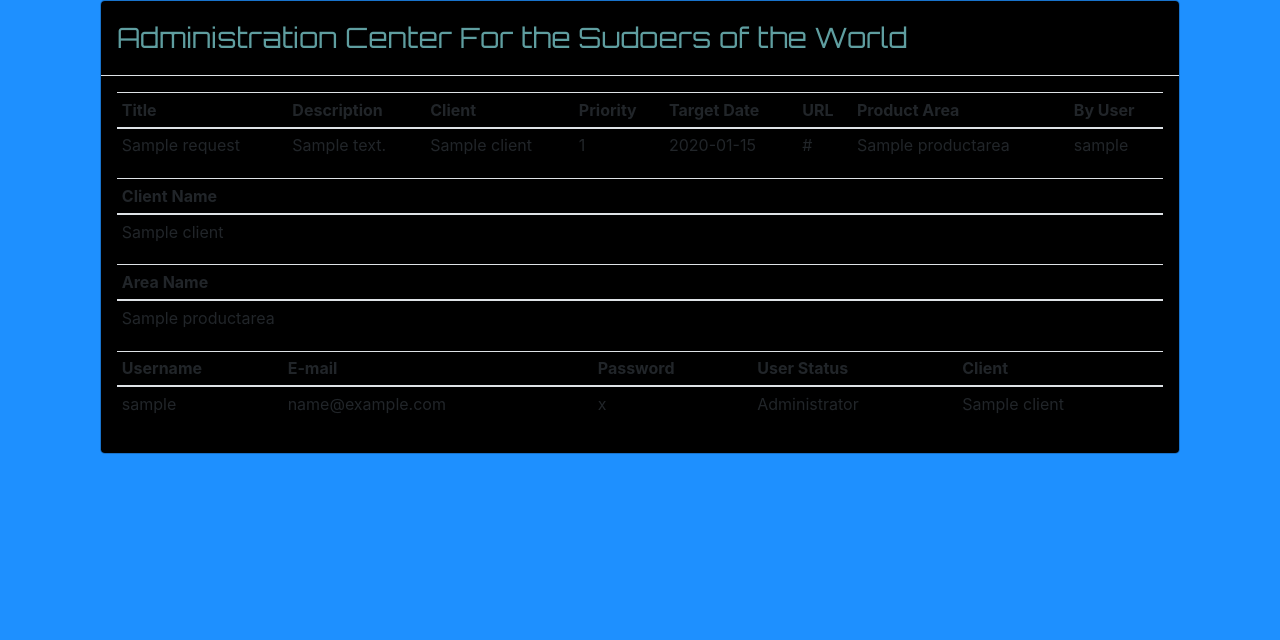
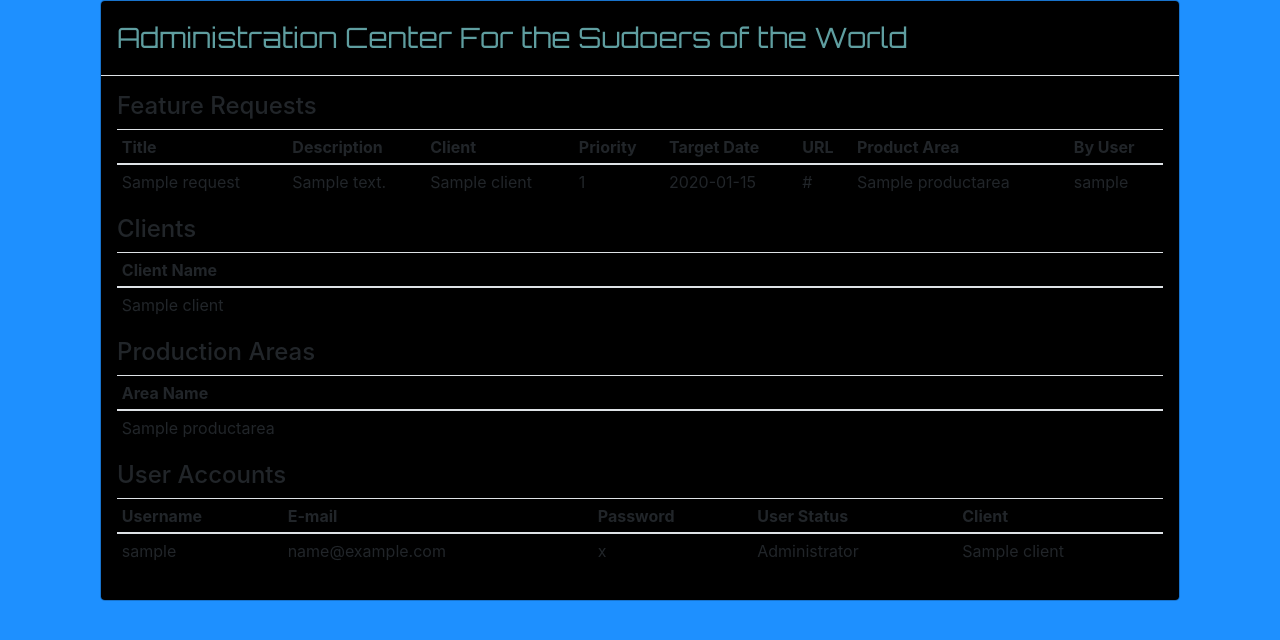
Before and after one commit to dengsauve/IWS_Feature_Request, a Flask app: page /admin in a window 1280 px wide. Shown: the top 640 px of the page. Run offline with Flask 2, Linux system fonts and the light colour scheme; tables that the repository leaves empty hold one stand-in row (values such as "Sample post"); some libraries are stand-ins or nearby versions.

Commit message:
New Stylings and Headers

```diff
--- a/static/style.css
+++ b/static/style.css
@@ -15,8 +15,8 @@
 }
 
 .table{
-    border-bottom-left-radius: 20px;
-    border-bottom-right-radius: 20px;
+    border-bottom-left-radius: 10px;
+    border-bottom-right-radius: 10px;
     border-color: #55595C;
     border-collapse: collapse;
 }
--- a/templates/admin.html
+++ b/templates/admin.html
@@ -14,6 +14,7 @@
             <!-- body -->
             <div class="modal-body table-responsive">
                 <!-- Requests Table -->
+                <h4 class="h4">Feature Requests</h3>
                 <table class="table table-hover table-sm table-inverse">
                     <thead>
                         <tr>
@@ -44,6 +45,7 @@
                 </table>
 
                 <!-- Clients' Table -->
+                <h4 class="h4">Clients</h3>
                 <table class="table table-hover table-sm table-inverse">
                     <thead>
                         <tr>
@@ -62,6 +64,7 @@
                 </table>
 
                 <!-- Production Area Table -->
+                <h4 class="h4">Production Areas</h3>
                 <table class="table table-hover table-sm table-inverse">
                     <thead>
                         <tr>
@@ -80,6 +83,7 @@
                 </table>
 
                 <!-- Users Table -->
+                <h4 class="h4">User Accounts</h3>
                 <table class="table table-hover table-sm table-inverse">
                     <thead>
                         <tr>
```
